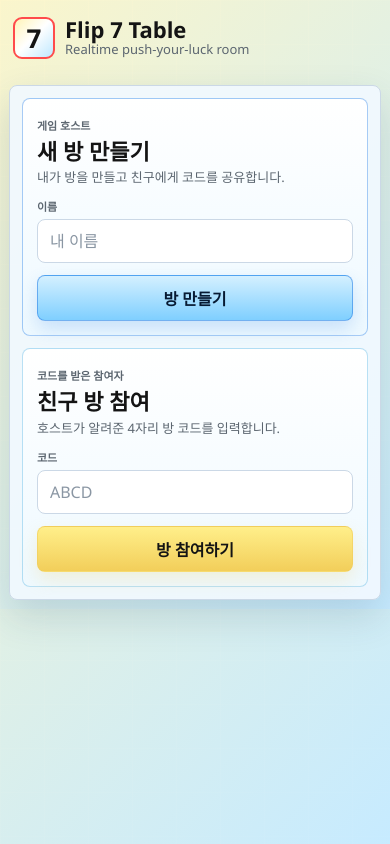
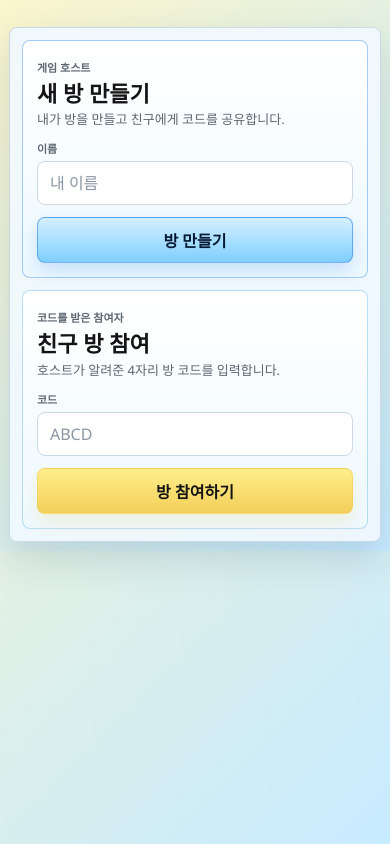
Before and after one commit to eatingcoldporridge/flip7, a website: page public/index.html in a window 390 px wide. Drawn offline with Linux system fonts and the light colour scheme.

Commit message:
헤더 삭제 2트

```diff
--- a/public/index.html
+++ b/public/index.html
@@ -8,16 +8,6 @@
   </head>
   <body>
     <main class="app">
-      <header class="topbar">
-        <div class="brand">
-          <span class="mark" aria-hidden="true">7</span>
-          <div>
-            <h1>Flip 7 Table</h1>
-            <p>Realtime push-your-luck room</p>
-          </div>
-        </div>
-      </header>
-
       <section class="join-panel" id="joinPanel">
         <article class="join-card host-card">
           <div>
@@ -50,7 +40,7 @@
         <aside class="control-panel">
           <div class="phase-card">
             <div class="phase-copy">
-              <div>
+              <div class="phase-text sr-only">
                 <span id="phaseLabel">LOBBY</span>
                 <strong id="turnLabel">친구를 초대하세요.</strong>
                 <p id="hintText">방을 만들고 코드를 공유하면 같은 테이블에 접속합니다.</p>
--- a/public/styles.css
+++ b/public/styles.css
@@ -107,45 +107,11 @@ input:focus {
   box-shadow: var(--shadow);
 }
 
-.topbar {
-  display: flex;
-  align-items: center;
-  justify-content: start;
-  gap: 14px;
-  padding: 8px 4px;
-  background: transparent;
-}
-
-.brand {
-  display: flex;
-  align-items: center;
-  gap: 10px;
-}
-
-.mark {
-  display: grid;
-  place-items: center;
-  width: 42px;
-  height: 42px;
-  border: 2px solid var(--red);
-  border-radius: 9px;
-  color: var(--ink);
-  background: linear-gradient(135deg, var(--yellow), #ffffff 48%, var(--sky));
-  font-size: 26px;
-  font-weight: 1000;
-}
-
 h1,
 p {
   margin: 0;
 }
 
-.brand h1 {
-  font-size: 22px;
-  line-height: 1;
-}
-
-.brand p,
 .phase-card p,
 .rules-note p,
 .player-message {
@@ -159,8 +125,8 @@ p {
   align-items: center;
   gap: 8px;
   flex: 0 0 auto;
-  border: 2px solid #22e75a;
-  border-radius: 0;
+  border: 1px solid var(--line);
+  border-radius: 8px;
   padding: 8px 10px;
   background: rgba(255, 255, 255, 0.88);
 }
@@ -308,8 +274,18 @@ p {
 .phase-copy {
   display: flex;
   align-items: center;
-  justify-content: space-between;
+  justify-content: start;
   gap: 12px;
+}
+
+.sr-only {
+  position: absolute;
+  width: 1px;
+  height: 1px;
+  margin: -1px;
+  overflow: hidden;
+  clip: rect(0, 0, 0, 0);
+  white-space: nowrap;
 }
 
 .phase-copy > div:first-child {
@@ -914,7 +890,6 @@ p {
     padding: 9px;
   }
 
-  .topbar,
   .table-shell,
   .join-panel {
     display: grid;
```
